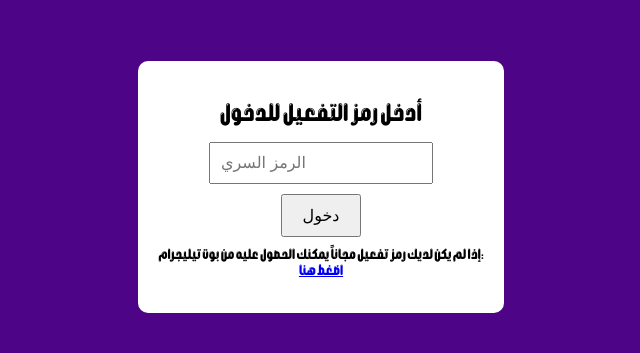
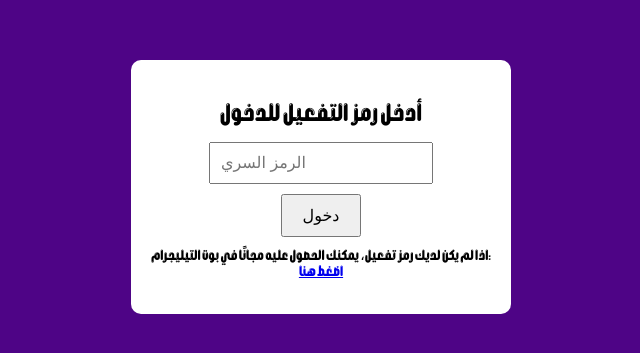
Before and after one commit to TERXGAMER0/7rofy-3, a website: page index.html in a window 1280 px wide. Shown: the part 213-566 px from the top of the page, without its empty margins (319-959 px from the left). Drawn offline with Linux system fonts and the light colour scheme.

Commit message:
Update index.html

```diff
--- a/index.html
+++ b/index.html
@@ -1060,7 +1060,7 @@
         رمز خاطئ، حاول مرة أخرى
       </p>
       <p style="font-size:14px; margin-top:10px;">
-        إذا لم يكن لديك رمز تفعيل مجاناً يمكنك الحصول عليه من بوت تيليجرام:
+        اذا لم يكن لديك رمز تفعيل، يمكنك الحصول عليه مجانًا في بوت التيليجرام:
         <br />
         <a href="https://t.me/ii40TSM_bot" target="_blank">اضغط هنا</a>
       </p>
```
